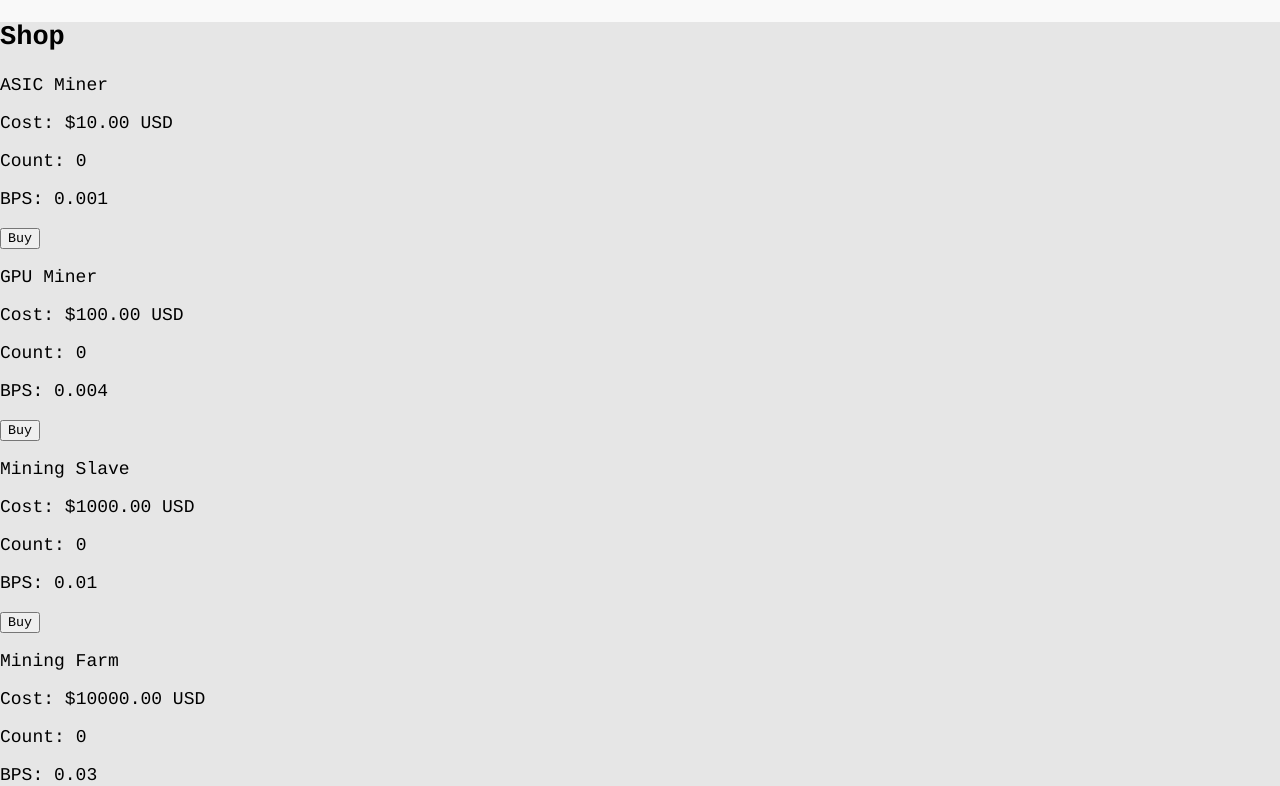
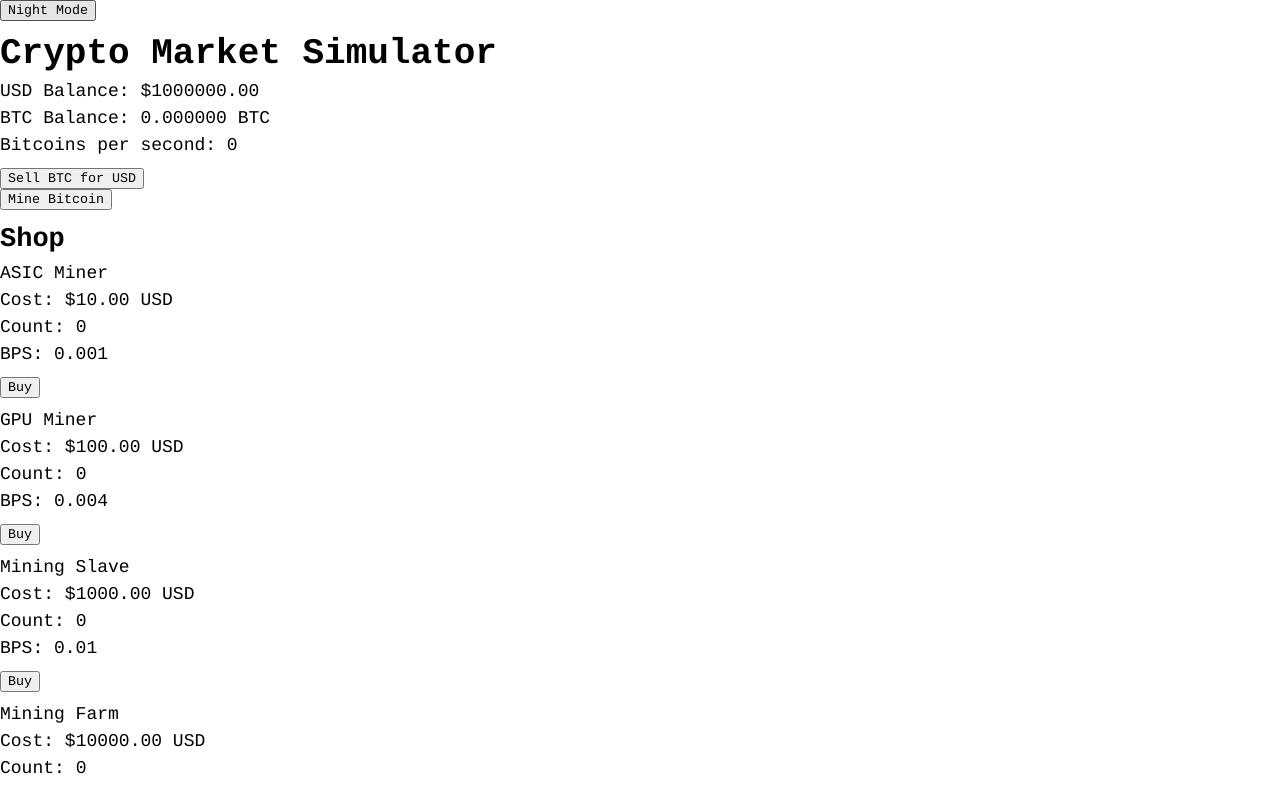
Before and after one commit to Vision295/ProjetWEB, a React (Create React App) app in the folder tcrypto/: page / in a window 1280 px wide. Shown: the top 786 px of the page. Built offline with nearby package versions, Linux system fonts and the light colour scheme.

Commit message:
elements dans l'ordre

```diff
--- a/tcrypto/src/App.css
+++ b/tcrypto/src/App.css
@@ -26,6 +26,7 @@
 
 
 body {
+
   font-family: 'Courier';
   /* overflow: hidden;   Prevent scrolling on the base window */
   background-color: #f9f9f9; /* Brighter background for day mode */
@@ -80,11 +81,12 @@ body.dark-mode .Options-content {
 }
 
 .App-shop, .App-leaderboard {
-
+  /* 100% of the viewport height */
+  line-height: 0.5;
   /* width: 20%; Set width to 20% */
   /* height: 100vh; Full height of the webpage */
   /* padding: 20px; Padding inside the container */
-  background-color: #e6e6e6; /* Light gray background for shop and leaderboard */
+  /* background-color: #e6e6e6; Light gray background for shop and leaderboard */
   /* border-radius: 10px; Rounded corners */
   /* display: flex; Use flexbox for layout */
   /* flex-direction: column; Arrange children in a column */
@@ -95,6 +97,8 @@ body.dark-mode .Options-content {
 }
 
 .App-main {
+   /* 100% of the viewport height */
+  line-height: 0.5;
   /* flex-grow: 1; Allow the main section to grow */
   /* display: flex; Use flexbox for layout */
   /* flex-direction: column; Arrange children in a column */
--- a/tcrypto/src/App.js
+++ b/tcrypto/src/App.js
@@ -219,18 +219,6 @@ function App() {
   return (
     <div className="App">
       <header className="App-header">
-        <div className="App-shop">
-          <h2>Shop</h2>
-          {items.map((item, index) => (
-            <div key={index} className="shop-item">
-              <p>{item.name}</p>
-              <p>Cost: ${item.cost.toFixed(2)} USD</p> {/* Display cost in USD */}
-              <p>Count: {item.count}</p>
-              <p>BPS: {item.bps}</p> {/* Add BPS information */}
-              <button onClick={() => handleBuyItem(index)}>Buy</button>
-            </div>
-          ))}
-        </div>
         <div className="App-main">
           <button className="DarkMode-button" onClick={toggleDarkMode}>
             {isDarkMode ? 'Day Mode' : 'Night Mode'}
@@ -246,6 +234,19 @@ function App() {
             </button>
           </div>
         </div>
+        <div className="App-shop">
+          <h2>Shop</h2>
+          {items.map((item, index) => (
+            <div key={index} className="shop-item">
+              <p>{item.name}</p>
+              <p>Cost: ${item.cost.toFixed(2)} USD</p> {/* Display cost in USD */}
+              <p>Count: {item.count}</p>
+              <p>BPS: {item.bps}</p> {/* Add BPS information */}
+              <button onClick={() => handleBuyItem(index)}>Buy</button>
+            </div>
+          ))}
+        </div>
+
         <div className="App-leaderboard">
           <h2>Cryptocurrencies</h2>
           {cryptos.map((crypto, index) => (
```
